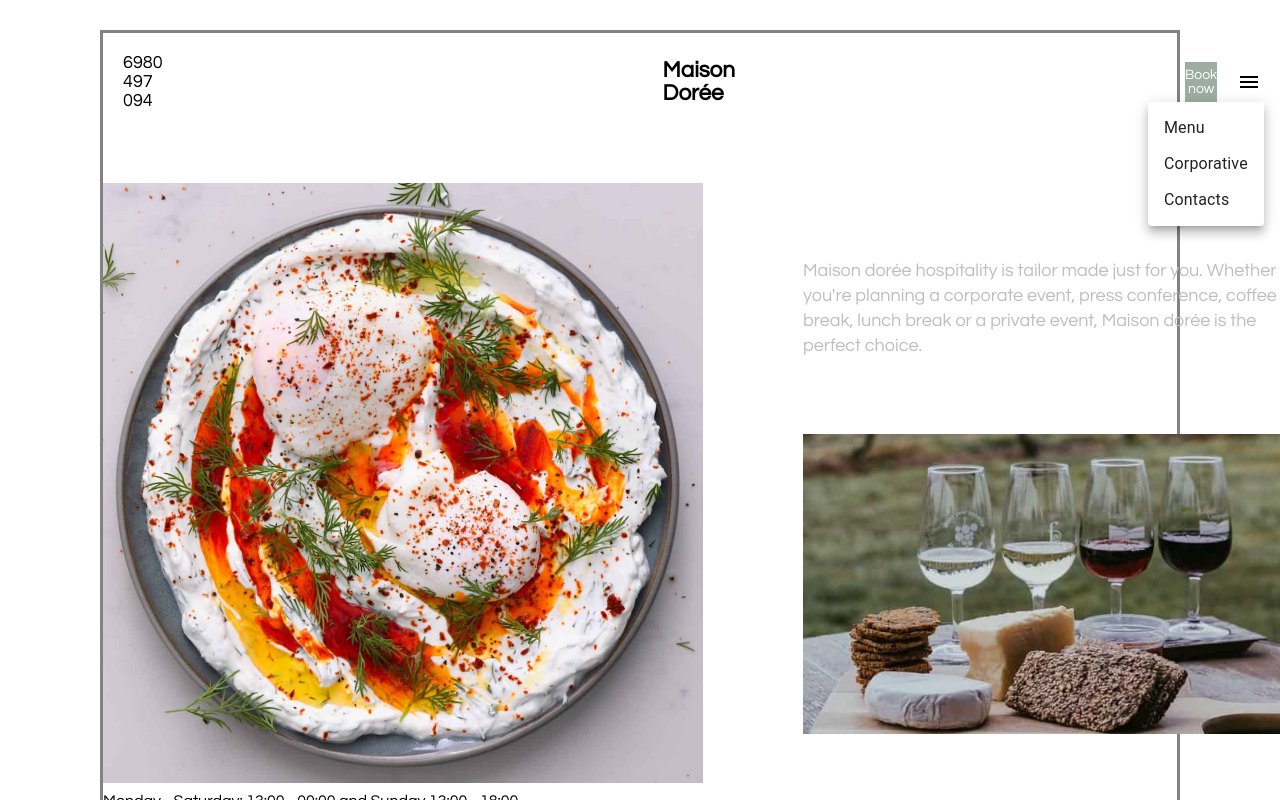
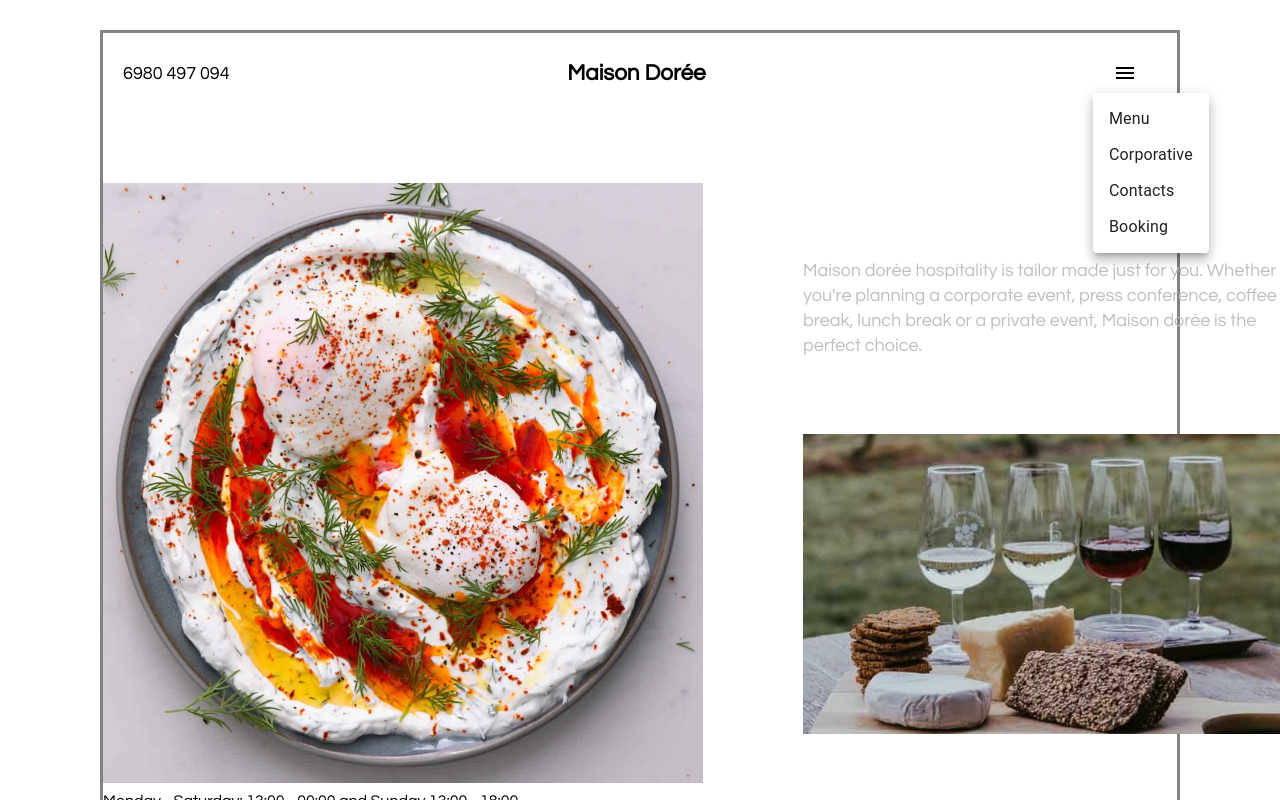
Before and after one commit to gremgergo/restaurant, a React (Create React App) app in the folder restaurant-website/: page / in a window 1280 px wide. Both pictures are taken after a click on the button "menu". Shown: the top 800 px of the page. Built offline with nearby package versions, Linux system fonts and the light colour scheme.

Commit message:
header and menu restructured

```diff
--- a/restaurant-website/src/components/Header.css
+++ b/restaurant-website/src/components/Header.css
@@ -21,23 +21,7 @@
 }
 
 .home-title {
-    margin-left: 500px;
+    margin-left: -50px;
 
     font-size: 15px;
 }
-
-.book-now {
-    width: 100px;
-    height: 40px;
-
-    margin-left: 450px;
-
-    background-color: #9dada1;
-
-    font-size: 14px;
-    color: #fff;
-}
-
-.book-now:hover {
-    background-color: #828282;
-}
--- a/restaurant-website/src/components/Header.jsx
+++ b/restaurant-website/src/components/Header.jsx
@@ -9,9 +9,6 @@ function Header() {
       <nav className='header-link'>
         <p className='header-tel'>6980 497 094</p>
         <NavLink className='home-title' to='/'><h1>Maison Dorée</h1></NavLink>
-
-        <button className='book-now'><NavLink to='/booking'>Book now</NavLink></button>
-
         <MenuIcon />
       </nav>
     </div>
--- a/restaurant-website/src/components/MenuIcon.css
+++ b/restaurant-website/src/components/MenuIcon.css
@@ -6,3 +6,7 @@
 
     color: #000;
 }
+
+#basic-menu {
+    padding: 5px;
+}
--- a/restaurant-website/src/components/MenuIcon.jsx
+++ b/restaurant-website/src/components/MenuIcon.jsx
@@ -5,6 +5,7 @@ import Menu from '@mui/material/Menu';
 import MenuItem from '@mui/material/MenuItem';
 import { useState } from 'react';
 import AnchorLink from 'react-anchor-link-smooth-scroll';
+import { NavLink } from 'react-router-dom';
 
 function MenuIcon() {
   const [anchorEl, setAnchorEl] = useState(null);
@@ -30,7 +31,7 @@ function MenuIcon() {
         </span>
       </Button>
       <Menu
-        id="basic-menu"
+        id='basic-menu'
         anchorEl={anchorEl}
         open={open}
         onClose={handleClose}
@@ -48,6 +49,9 @@ function MenuIcon() {
         <AnchorLink href='#footer'>
           <MenuItem onClick={handleClose}>Contacts</MenuItem>
         </AnchorLink>
+        <NavLink to='/booking'>
+          <MenuItem onClick={handleClose}> Booking </MenuItem>
+        </NavLink>
       </Menu>
     </div>
   );
```
